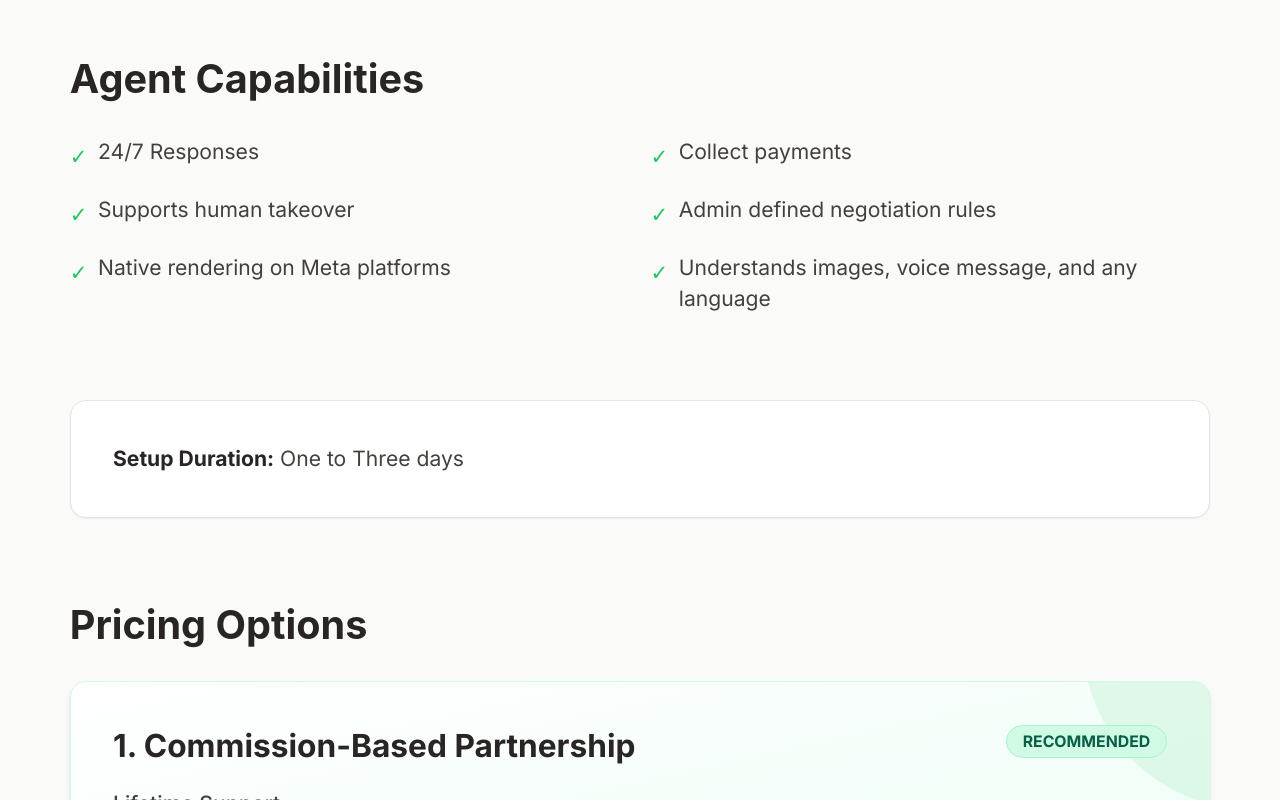
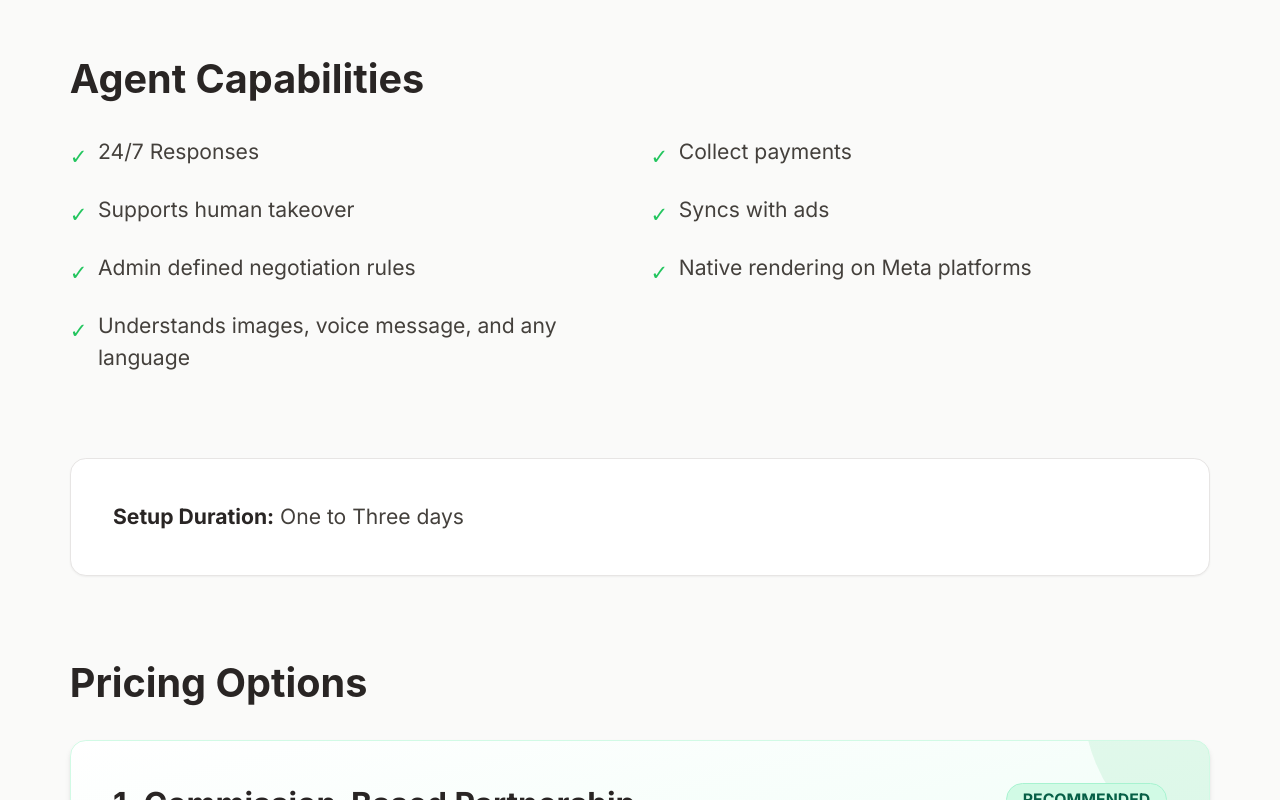
Before and after one commit to sehenagautam/sajedar-product-research, a Next.js app: page /proposal in a window 1280 px wide. Shown: the part 820-1620 px from the top of the page. Built offline with nearby package versions, Linux system fonts and the light colour scheme.

Commit message:
Add ad sync capability to proposal page

```diff
--- a/src/app/proposal/page.tsx
+++ b/src/app/proposal/page.tsx
@@ -50,6 +50,7 @@ export default function ProposalPage() {
               '24/7 Responses',
               'Collect payments',
               'Supports human takeover',
+              'Syncs with ads',
               'Admin defined negotiation rules',
               'Native rendering on Meta platforms',
               'Understands images, voice message, and any language',
```
